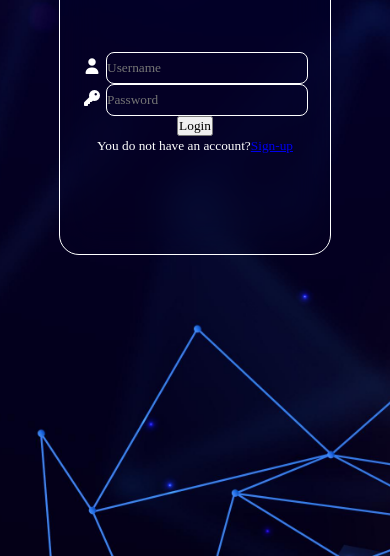
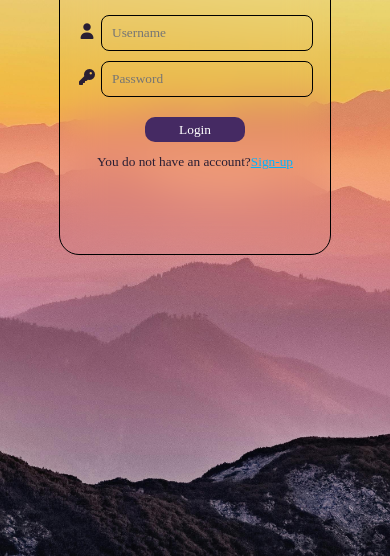
Before and after one commit to VikramGond/loginForm-01, a plain HTML site: page login.html in a window 390 px wide. Shown: the part 288-844 px from the top of the page. Drawn offline with Linux system fonts and the light colour scheme.

Commit message:
complete the css and html only responsiviness is left

```diff
--- /dev/null
+++ b/login.css
@@ -0,0 +1,79 @@
+* {
+  margin: 0;
+  padding: 0;
+  font-family: 'Times New Roman', Times, serif;
+}
+
+body {
+  height: 100vh;
+  display: flex;
+  justify-content: center;
+  background-image: url(bg1.jpg);
+  background-size: cover;
+  background-repeat: no-repeat;
+  background-position: center;
+}
+
+.container {
+  height: 310px;
+  width: 250px;
+  padding: 10px;
+  text-align: center;
+  border: 1px solid rgb(0, 0, 0);
+  border-radius: 20px;
+  color: rgb(41, 30, 51);
+  backdrop-filter: blur(20px) brightness(100%);
+  position: relative;
+  top: 25vh;
+  display: flex;
+  flex-direction: column;
+  justify-content: center;
+  align-items: center;
+}
+
+.head {
+  position: relative;
+  top: -55px;
+  font-size: x-large;
+  font-weight: 600;
+}
+
+input[type="text"],
+input[type="password"] {
+  border-radius: 8px;
+  border: 1px solid rgb(0, 0, 0);
+  color: rgb(0, 0, 0) !important;
+  background: transparent;
+  height: 30px;
+  width: 200px;
+  padding: 2px 0 2px 10px;
+  margin-bottom: 10px;
+  transition: transform 0.3s ease-in;
+}
+
+input[type="text"]:focus,
+input[type="password"]:focus {
+  transform: scale(1.03);
+  outline: none;
+}
+
+input[type="submit"] {
+  margin: 10px;
+  height: 25px;
+  width: 100px;
+  background-color: rgb(69, 42, 99);
+  border: none;
+  color: rgb(255, 255, 255);
+  border-radius: 10px;
+  cursor: pointer;
+}
+
+.form {
+  position: relative;
+  top: -10px;
+}
+
+a {
+  color: rgb(0, 179, 255);
+  margin-top: 10px;
+}
--- a/index.html
+++ b/login.html
@@ -3,9 +3,9 @@
 <head>
   <meta charset="UTF-8">
   <meta name="viewport" content="width=device-width, initial-scale=1.0">
-  <title>Login Form 01</title>
+  <title>Login</title>
   <link rel="stylesheet" href="https://cdnjs.cloudflare.com/ajax/libs/font-awesome/7.0.0/css/all.min.css" integrity="sha512-DxV+EoADOkOygM4IR9yXP8Sb2qwgidEmeqAEmDKIOfPRQZOWbXCzLC6vjbZyy0vPisbH2SyW27+ddLVCN+OMzQ==" crossorigin="anonymous" referrerpolicy="no-referrer" />
-  <link rel="stylesheet" href="style.css">
+  <link rel="stylesheet" href="login.css">
 </head>
 <body>
   <div class="container">
@@ -19,7 +19,7 @@
       <input type="password" id="password" name="password" placeholder="Password" required><br>
 
       <input type="submit" id="login" value="Login"><br>
-      <small>You do not have an account?<a href="3">Sign-up</a></small>
+      <small>You do not have an account?<a href="signup.html">Sign-up</a></small>
 
     </form>
   </div>
--- /dev/null
+++ b/sign-up.css
@@ -0,0 +1,87 @@
+* {
+  margin: 0;
+  padding: 0;
+}
+
+body {
+  height: 100vh;
+  display: flex;
+  justify-content: center;
+  background-image: url(bg1.jpg);
+  background-size: cover;
+  background-repeat: no-repeat;
+  background-position: center;
+}
+
+.container {
+  height: 450px;
+  width: 320px;
+  padding: 8px;
+  text-align: center;
+  border: 1px solid rgb(0, 0, 0);
+  border-radius: 20px;
+  color: rgb(41, 30, 51);
+  backdrop-filter: blur(20px) brightness(100%);
+  position: relative;
+  top: 12vh;
+  display: flex;
+  flex-direction: column;
+  justify-content: center;
+  align-items: center;
+}
+
+.head {
+  position: relative;
+  top: -60px;
+  font-size: x-large;
+  font-weight: 600;
+}
+
+input[type="text"],
+input[type="password"],
+input[type="email"],
+input[type="tel"],
+input[type="password"] {
+  border-radius: 8px;
+  border: 1px solid rgb(0, 0, 0);
+  color: rgb(0, 0, 0) !important;
+  background: transparent;
+  height: 25px;
+  width: 180px;
+  padding: 2px 0 2px 10px;
+  margin-bottom: 10px;
+  transition: transform 0.3s ease-in;
+}
+
+input[type="text"]:focus,
+input[type="password"]:focus,
+input[type="email"]:focus,
+input[type="tel"]:focus {
+  transform: scale(1.03);
+  outline: none;
+}
+
+label {
+  text-align: left;
+}
+
+input[type="submit"] {
+  margin: 10px;
+  height: 25px;
+  width: 100px;
+  background-color: rgb(69, 42, 99);
+  border: none;
+  color: rgb(255, 255, 255);
+  border-radius: 10px;
+  cursor: pointer;
+}
+
+.form {
+  position: relative;
+  top: -10px;
+}
+
+a {
+  color: rgb(0, 179, 255);
+  margin-top: 10px;
+}
--- a/style.css
+++ /dev/null
@@ -1,50 +0,0 @@
-* {
-  margin: 0;
-  padding: 0;
-  font-family: 'Times New Roman', Times, serif;
-}
-
-body{
-  height: 100vh;
-  display: flex;
-  justify-content: center;
-  background-image: url(BG2.jpg);
-  background-size:cover;
-  background-repeat: no-repeat;
-  background-position: center;
-}
-.container{
-  height: 310px;
-  width: 250px;
-  padding: 10px;
-  text-align: center;
-  border: 1px solid white;
-  border-radius: 20px;
-  color: white;
-
-  backdrop-filter: blur(20px) brightness(100%);
-
-  position: relative;
-  top: 25vh;
-
-  display: flex;
-  flex-direction: column;
-  justify-content: center;
-  align-items: center;
-}
-
-.head {
-  position: relative;
-  top: -55px;
-  font-size: x-large;
-  font-weight: 600;
-}
-
-input[type="text"], input[type="password"]{
-  border-radius:8px;
-  border:1px solid white;
-  color:white !important;
-  background:transparent;
-  height: 30px;
-  width: 200px;
-}
```
Also changed, not shown: signup.html (added, +35 -0 lines), BG2.jpg (deleted), bg1.jpg (added).
